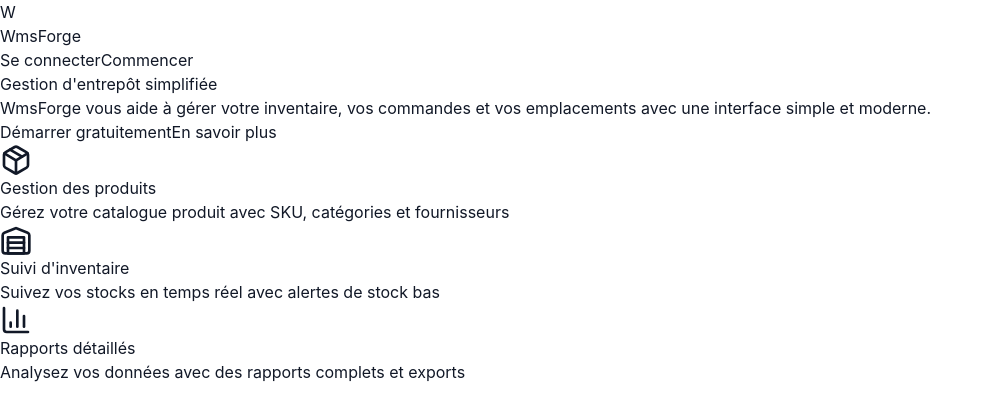
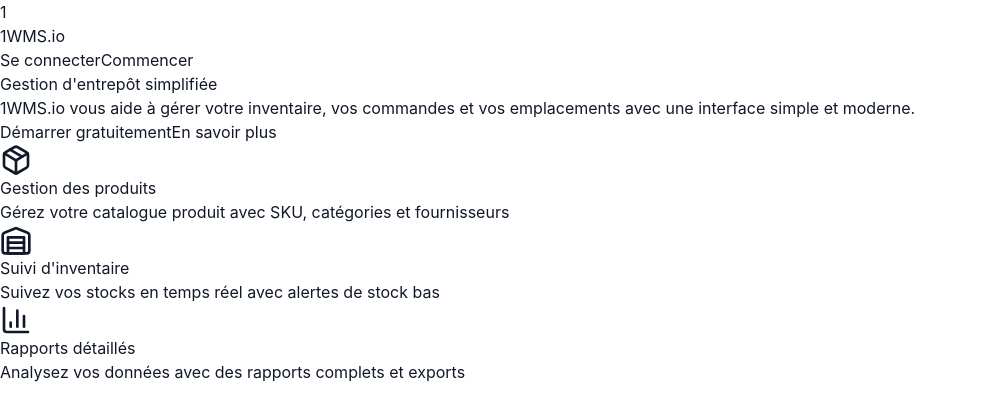
Before and after one commit to YAMROUCHE/wmsforge-v2, a React (Vite) app: page / in a window 1280 px wide. Shown: the top 420 px of the page, without its empty margins (0-989 px from the left). Built offline with nearby package versions, Linux system fonts and the light colour scheme.

Commit message:
Rebranding: WmsForge → 1WMS.io

```diff
--- a/index.html
+++ b/index.html
@@ -4,7 +4,7 @@
     <meta charset="UTF-8" />
     <link rel="icon" type="image/svg+xml" href="/vite.svg" />
     <meta name="viewport" content="width=device-width, initial-scale=1.0" />
-    <title>WmsForge - Gestion d'entrepôt</title>
+    <title>1WMS.io - Gestion d'entrepôt simplifiée</title>
   </head>
   <body>
     <div id="root"></div>
--- a/src/components/layout/Header.tsx
+++ b/src/components/layout/Header.tsx
@@ -21,9 +21,9 @@
           {/* Logo */}
           <div className="flex items-center space-x-3">
             <div className="w-8 h-8 bg-black rounded-lg flex items-center justify-center">
-              <span className="text-white font-bold text-sm">W</span>
+              <span className="text-white font-bold text-lg">1</span>
             </div>
-            <span className="text-xl font-semibold">WmsForge</span>
+            <span className="text-xl font-semibold">1WMS.io</span>
           </div>
 
           {/* Navigation */}
--- a/src/pages/Landing.tsx
+++ b/src/pages/Landing.tsx
@@ -12,9 +12,9 @@
           <div className="flex items-center justify-between h-16">
             <div className="flex items-center space-x-3">
               <div className="w-8 h-8 bg-black rounded-lg flex items-center justify-center">
-                <span className="text-white font-bold text-sm">W</span>
+                <span className="text-white font-bold text-lg">1</span>
               </div>
-              <span className="text-xl font-semibold">WmsForge</span>
+              <span className="text-xl font-semibold">1WMS.io</span>
             </div>
             <div className="space-x-3">
               <Link to="/auth">
@@ -35,7 +35,7 @@
             Gestion d'entrepôt simplifiée
           </h1>
           <p className="text-xl text-gray-600 max-w-2xl mx-auto">
-            WmsForge vous aide à gérer votre inventaire, vos commandes et vos emplacements
+            1WMS.io vous aide à gérer votre inventaire, vos commandes et vos emplacements
             avec une interface simple et moderne.
           </p>
           <div className="flex justify-center space-x-4">
```
